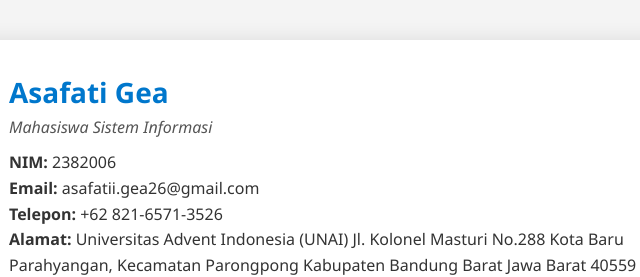
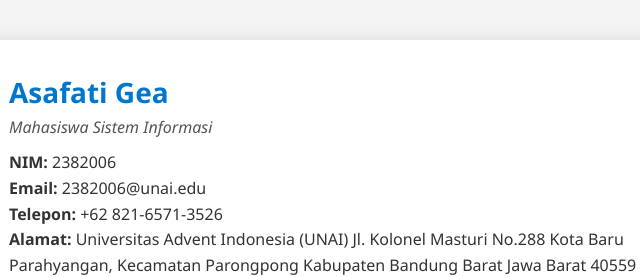
Before and after one commit to Asafati/Biodata, a plain HTML site: page index.html in a window 1280 px wide. Shown: the top 277 px of the page, 391-1031 px from the left. Drawn offline with Linux system fonts and the light colour scheme.

Commit message:
Updat email

```diff
--- a/index.html
+++ b/index.html
@@ -16,7 +16,7 @@
         <h1>Asafati Gea</h1>
         <p class="role">Mahasiswa Sistem Informasi</p>
         <p><strong>NIM:</strong> 2382006</p>
-        <p><strong>Email:</strong> asafatii.gea26@gmail.com</p>
+        <p><strong>Email:</strong> 2382006@unai.edu</p>
         <p><strong>Telepon:</strong> +62 821-6571-3526</p>
         <p><strong>Alamat:</strong> Universitas Advent Indonesia (UNAI)
 Jl. Kolonel Masturi No.288
```
